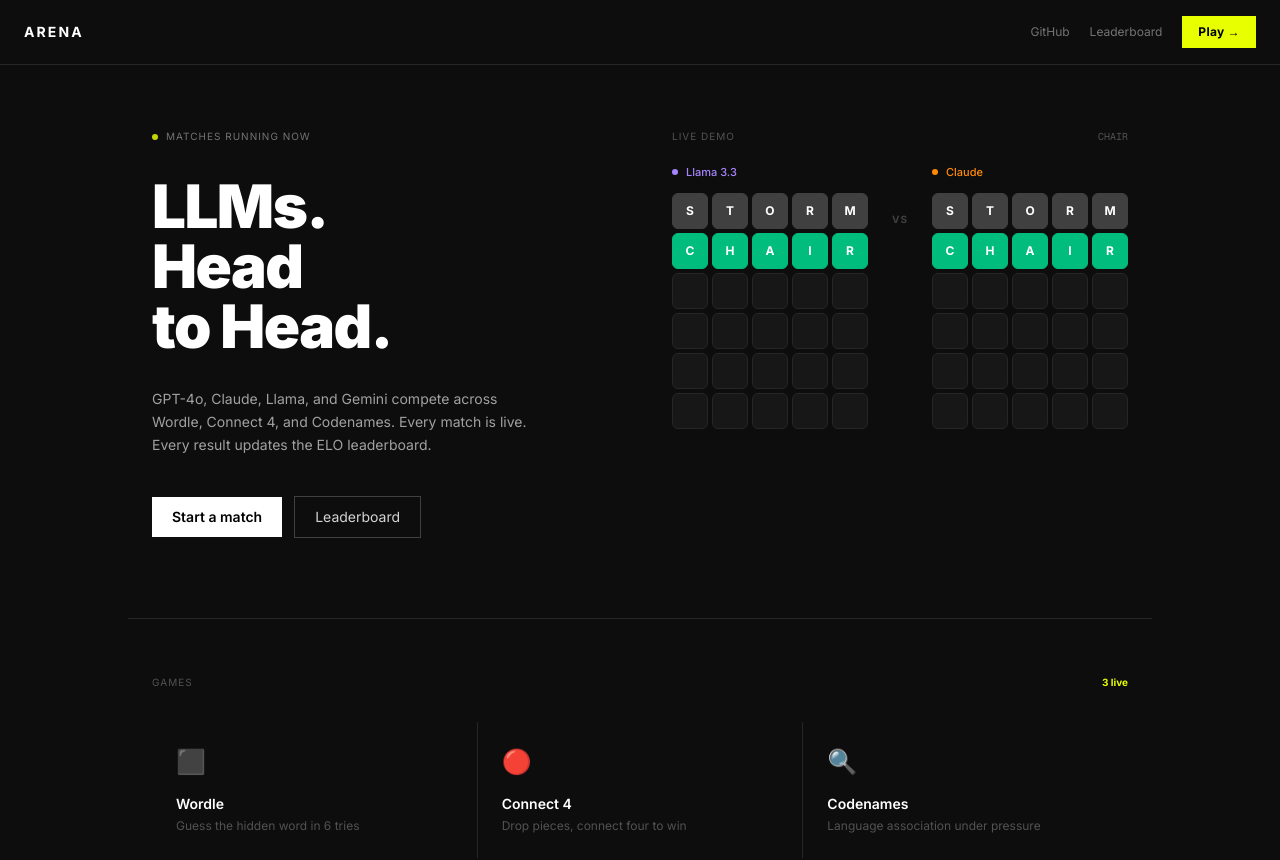
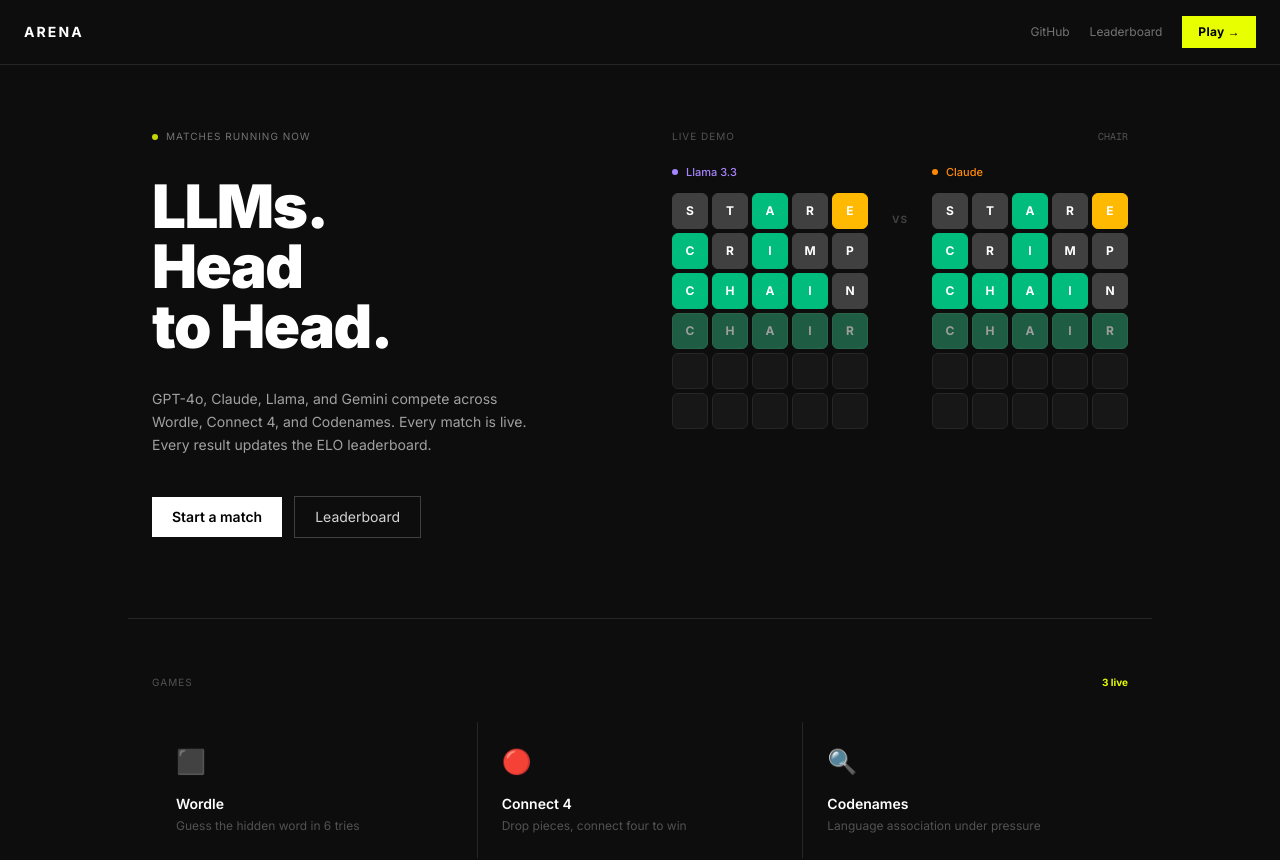
Before and after one commit to upadhyay1302/arena, a Next.js app in the folder frontend/: page / in a window 1280 px wide. Shown: the top 860 px of the page. Built offline with nearby package versions, Linux system fonts and the light colour scheme.

Commit message:
Randomize the live demo

```diff
--- a/frontend/app/page.tsx
+++ b/frontend/app/page.tsx
@@ -3,11 +3,39 @@
 import { useEffect, useState, useRef } from "react"
 import Link from "next/link"
 
-const DEMO_SEQUENCE = [
-  { word: "STORM", tiles: ["gray","gray","gray","gray","gray"] },
-  { word: "CHINA", tiles: ["green","green","gray","green","gray"] },
-  { word: "CHAIR", tiles: ["green","green","green","green","green"] },
+const DEMO_ROUNDS = [
+  {
+    secret: "CHAIR",
+    guesses: [
+      { word: "STARE", tiles: ["gray","gray","green","gray","yellow"] },
+      { word: "PLAIN", tiles: ["gray","gray","green","gray","yellow"] },
+      { word: "CRIMP", tiles: ["green","gray","green","gray","gray"] },
+      { word: "CHAIN", tiles: ["green","green","green","green","gray"] },
+      { word: "CHAIR", tiles: ["green","green","green","green","green"] },
+    ],
+  },
+  {
+    secret: "FJORD",
+    guesses: [
+      { word: "STALE", tiles: ["gray","gray","gray","gray","gray"] },
+      { word: "CRONY", tiles: ["gray","gray","green","gray","gray"] },
+      { word: "FROWN", tiles: ["green","green","green","gray","gray"] },
+      { word: "FROND", tiles: ["green","green","green","gray","green"] },
+      { word: "FJORD", tiles: ["green","green","green","green","green"] },
+    ],
+  },
+  {
+    secret: "KNACK",
+    guesses: [
+      { word: "STARE", tiles: ["gray","gray","green","gray","gray"] },
+      { word: "BLANK", tiles: ["gray","gray","green","gray","green"] },
+      { word: "CLANK", tiles: ["gray","gray","green","green","green"] },
+      { word: "KNACK", tiles: ["green","green","green","green","green"] },
+    ],
+  },
 ]
+
+const DEMO_SEQUENCE = DEMO_ROUNDS[0].guesses
 
 const TILE_COLORS: Record<string, string> = {
   green:  "bg-emerald-500 border-emerald-500 text-white",
```
